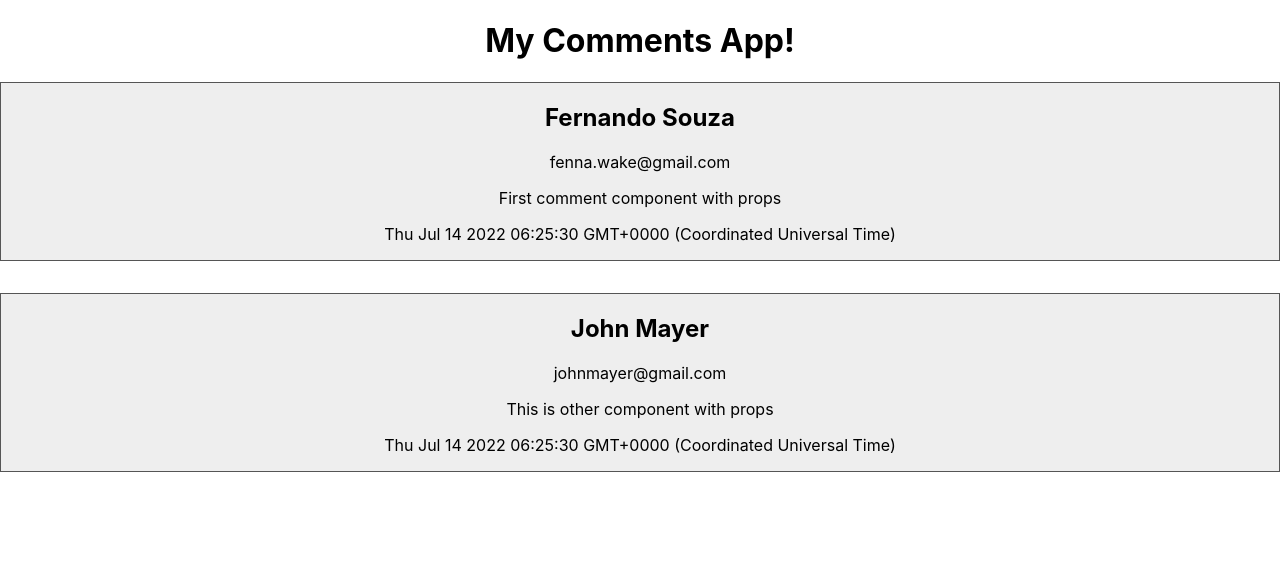
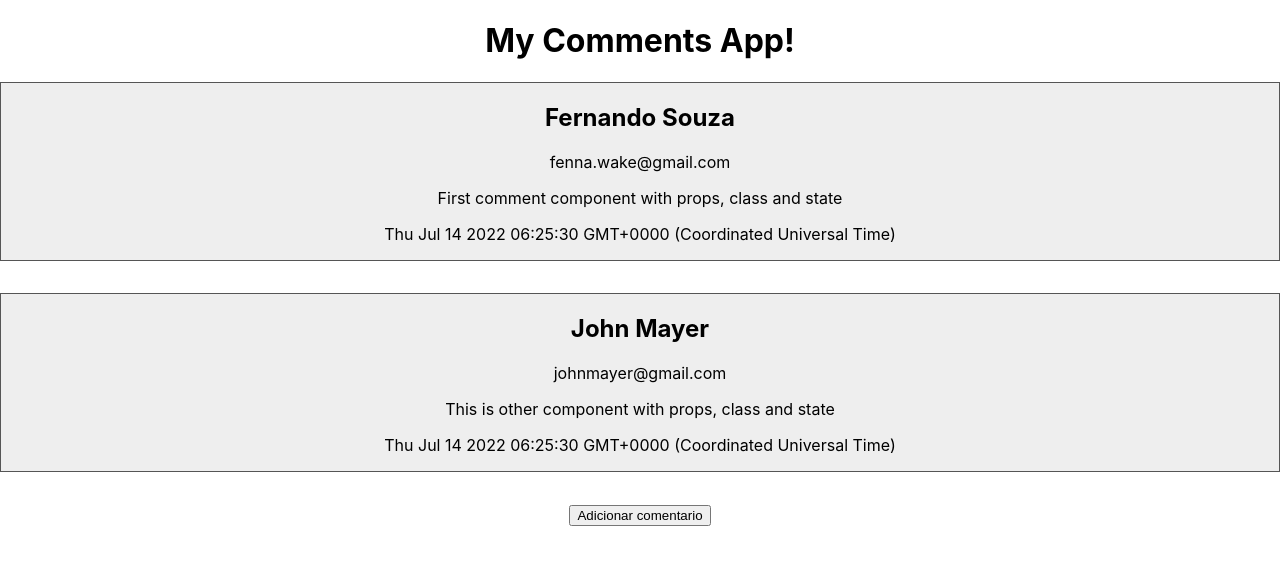
Before and after one commit to fennawake/react-comments, a React (Create React App) app: page / in a window 1280 px wide. Shown: the top 564 px of the page. Built offline with nearby package versions, Linux system fonts and the light colour scheme; the HTML template or start-up script is replaced by a standard one.

Commit message:
Migration from App Component to Class component and implemented React Hook State to create a new comment

```diff
--- a/src/App.js
+++ b/src/App.js
@@ -1,24 +1,60 @@
+import React from 'react';
 import './App.css';
 import Comment from './components/Comment';
 
-function App() {
+class App extends React.Component {
+
+  state = {
+    comments: [
+      {
+        name: "Fernando Souza",
+        email: "fenna.wake@gmail.com",
+        message: "First comment component with props, class and state",
+        date: new Date()
+      },
+      {
+        name: "John Mayer",
+        email: "johnmayer@gmail.com",
+        message: "This is other component with props, class and state",
+        date: new Date()
+      }
+    ]
+  }
+
+  addComment = () => {
+    const newComment = {
+      name: "Susan boyle",
+      email: "susan@gmail.com",
+      message: "This component was created when the button clicked!",
+      date: new Date()
+    };
+
+    this.setState({
+      comments: [...this.state.comments, newComment]
+    });
+
+    console.log("Access addComment method!");
+  }
+
+  render(){
     return (
       <div className="App">
         <h1>My Comments App!</h1>
+        {this.state.comments.map((comment, index)=>{
+          return(
             <Comment
-        name="Fernando Souza"
-        email="fenna.wake@gmail.com"
-        message="First comment component with props"
-        date={new Date()}
+              key= {index}
+              name= {comment.name}
+              email= {comment.email}
+              message= {comment.message}
+              date= {comment.date}
             />
-      <Comment
-        name="John Mayer"
-        email="johnmayer@gmail.com"
-        message="This is other component with props"
-        date={new Date()}
-      />
+          );
+        })}
+        <button onClick={this.addComment}>Adicionar comentario</button>
       </div>
     );
   }
+}
 
 export default App;
```
Lines whose indentation alone changed are shown as unchanged.
